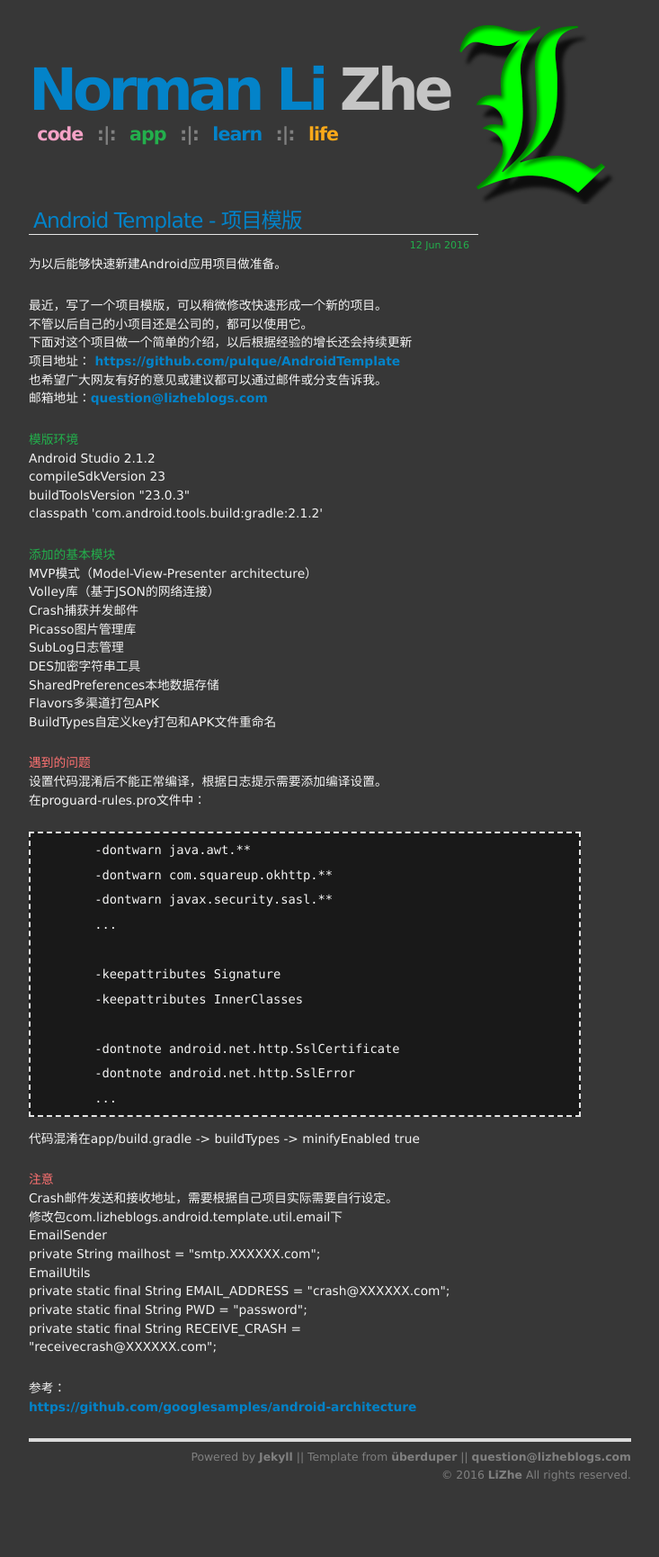
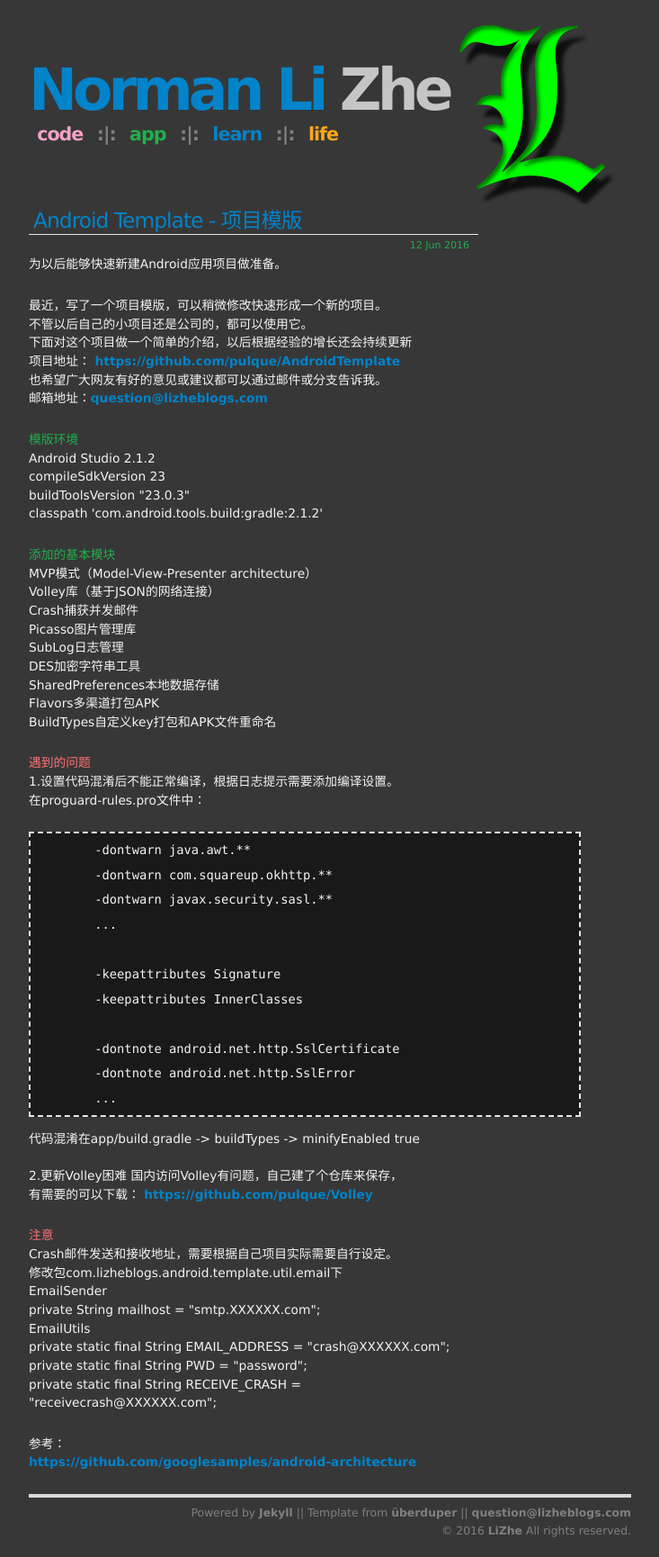
Before and after one commit to pulque/pulque.github.io, a Jekyll site: the page built from all/code/_posts/2016-06-12-android-template.html, in a window 1280 px wide. Shown: the whole page at 90% size, without its empty margins (273-1006 px from the left). Built offline with Jekyll 4.4.1, drawn with Linux system fonts in a browser that asks for light colours; comment, search, counter and statistics services are not loaded; before the commit the page ends 1668 px from its top, so only the background shows below that.

Commit message:
update android template.

```diff
--- a/all/code/_posts/2016-06-12-android-template.html
+++ b/all/code/_posts/2016-06-12-android-template.html
@@ -44,7 +44,7 @@ BuildTypes自定义key打包和APK文件重命名<br>
 
 <P>
 <span class="red">遇到的问题</span><br>
-设置代码混淆后不能正常编译，根据日志提示需要添加编译设置。<br>
+1.设置代码混淆后不能正常编译，根据日志提示需要添加编译设置。<br>
 在proguard-rules.pro文件中：
 <pre>
 	-dontwarn java.awt.**
@@ -59,7 +59,11 @@ BuildTypes自定义key打包和APK文件重命名<br>
 	-dontnote android.net.http.SslError
 	...
 </pre>
-代码混淆在app/build.gradle -> buildTypes ->  minifyEnabled true
+代码混淆在app/build.gradle -> buildTypes ->  minifyEnabled true<br><br>
+2.更新Volley困难
+国内访问Volley有问题，自己建了个仓库来保存，<br>有需要的可以下载：
+<a target="_blank" href="https://github.com/pulque/Volley">
+https://github.com/pulque/Volley</a><br>
 </P>
 
 <P>
```
